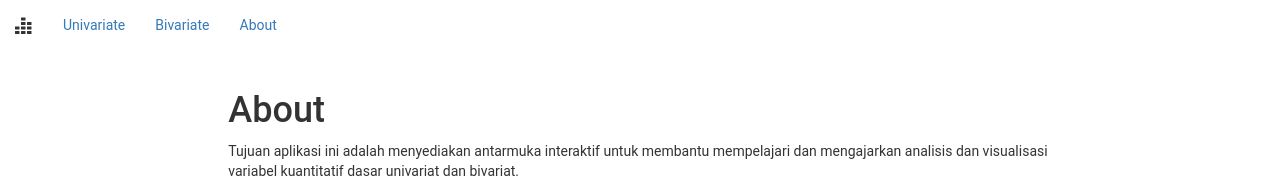
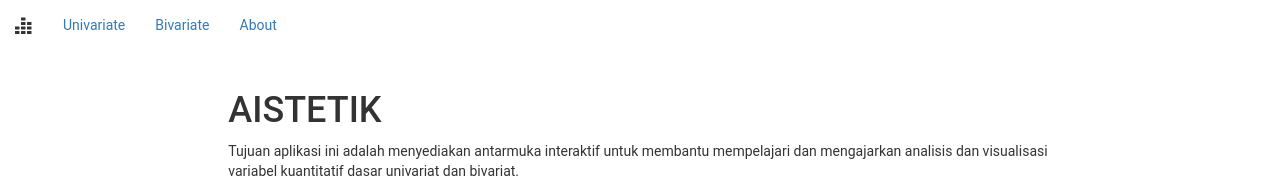
Before and after one commit to Saefulbahrisaja/hibah.github.io, a plain HTML site: page index.html in a window 1280 px wide. Shown: the top 181 px of the page. Drawn offline with nearby package versions, Linux system fonts and the light colour scheme.

Commit message:
Update index.html

```diff
--- a/index.html
+++ b/index.html
@@ -55,7 +55,7 @@
 	    <div class="row">
 		<div class="col-sm-8 col-sm-offset-2 ">
 
-		    <h1>About</h1>
+		    <h1>AISTETIK </h1>
 
 		    <p>Tujuan aplikasi ini adalah menyediakan antarmuka interaktif untuk membantu mempelajari dan mengajarkan analisis dan visualisasi variabel kuantitatif dasar univariat dan bivariat.</p>
 		    <p>Anda dapat menampilkan statistik dan visualisasi dasar, Anda kemudian dapat bermain-main dengan parameter, memperbesar, menggeser, menyeret titik data, dan semuanya harus diperbarui secara dinamis dengan transisi.</p>
```
